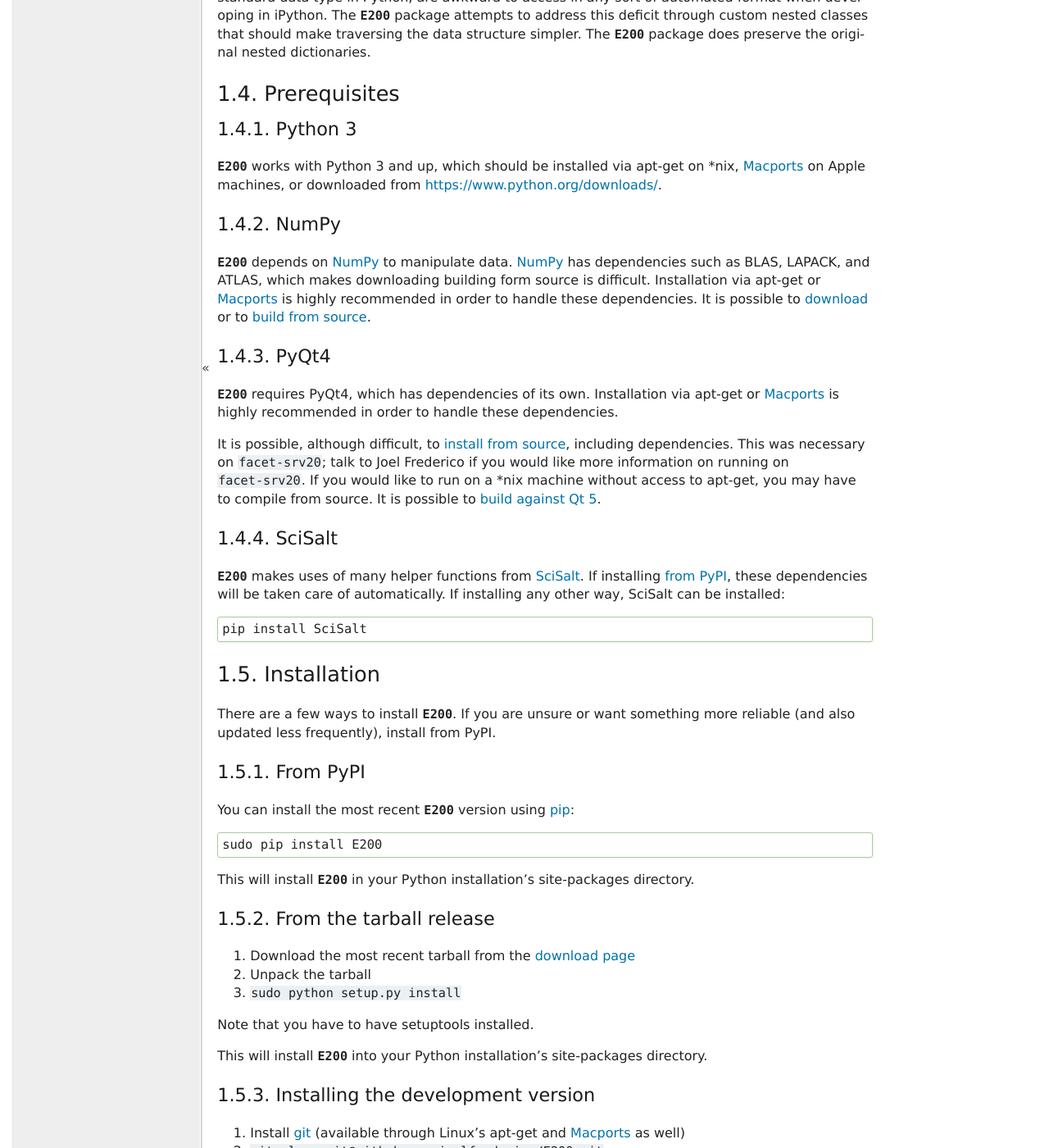
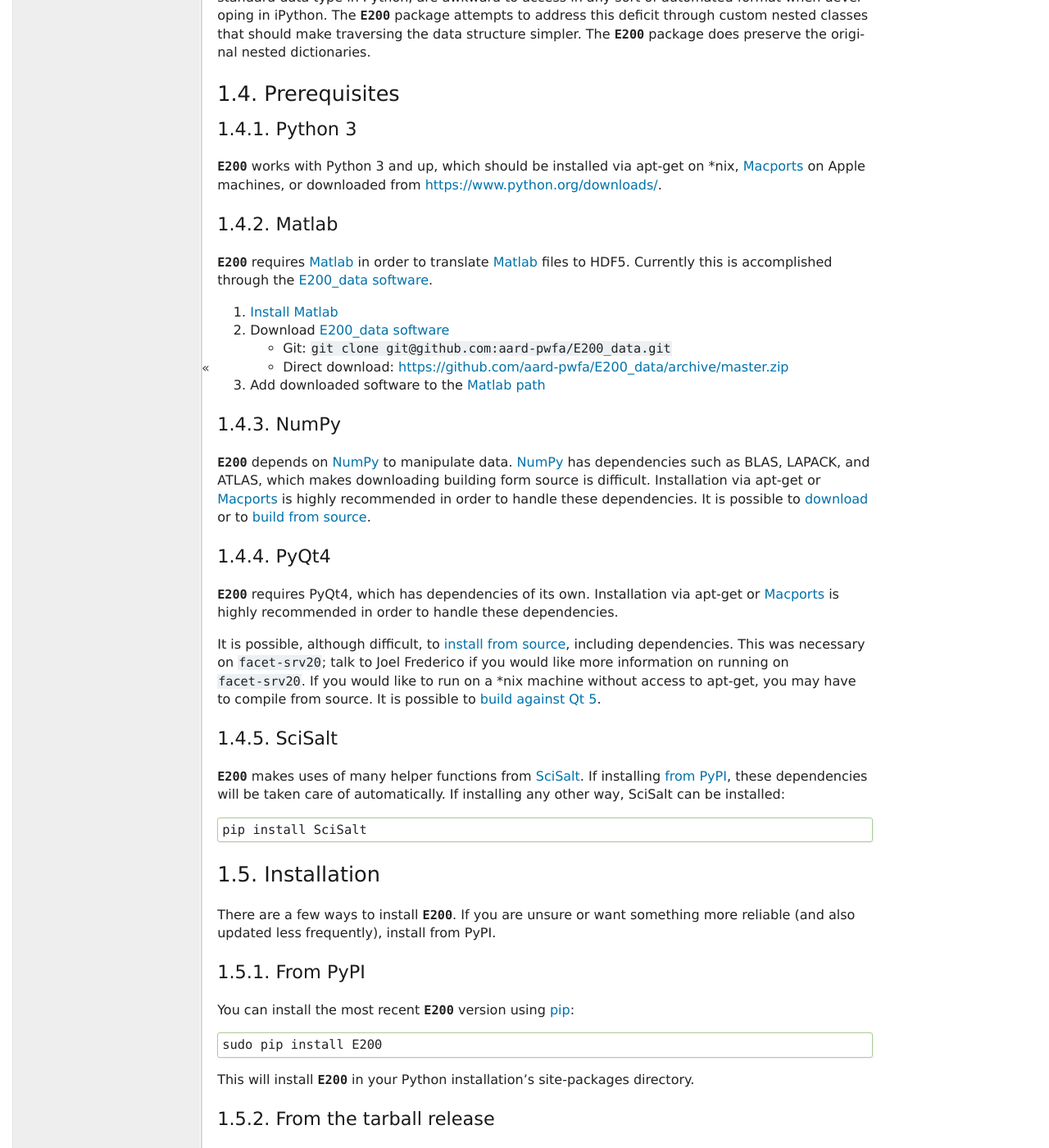
Before and after one commit to Python3pkg/E200, a Sphinx documentation site: the page built from docs/introduction.rst, in a window 1280 px wide and 1400 px high, scrolled down 1539 px. Shown: the whole window at 82% size. Built offline with Sphinx 7.4.7, drawn with Linux system fonts in a browser that asks for light colours; formulas are drawn with MathJax 3; some of the changed text lies outside the part shown.

```diff
--- a/README.rst
+++ b/README.rst
@@ -10,7 +10,7 @@ Installation
 
 To install, download, and in the main directory run:
 
-        pip install
+        pip install E200
 
 Source Code
 -----------
--- a/docs/introduction.rst
+++ b/docs/introduction.rst
@@ -61,6 +61,19 @@ Python 3
 ^^^^^^^^
 
 :mod:`E200` works with Python 3 and up, which should be installed via apt-get on \*nix, `Macports <https://www.macports.org/>`_ on Apple machines, or downloaded from https://www.python.org/downloads/.
+
+Matlab
+^^^^^^
+
+:mod:`E200` requires `Matlab <http://www.mathworks.com/products/matlab/>`_ in order to translate `Matlab <http://www.mathworks.com/products/matlab/>`_ files to HDF5. Currently this is accomplished through the `E200_data software <https://github.com/aard-pwfa/E200_data>`_.
+
+#. `Install Matlab <http://www.mathworks.com/support/install-matlab.html>`_
+#. Download `E200_data software <https://github.com/aard-pwfa/E200_data>`_
+
+   * Git: ``git clone git@github.com:aard-pwfa/E200_data.git``
+   * Direct download: https://github.com/aard-pwfa/E200_data/archive/master.zip
+
+#. Add downloaded software to the `Matlab path <http://www.mathworks.com/help/matlab/matlab_env/what-is-the-matlab-search-path.html#btqi_c6>`_
 
 NumPy
 ^^^^^
```
Also changed, not shown: 1 other file.
